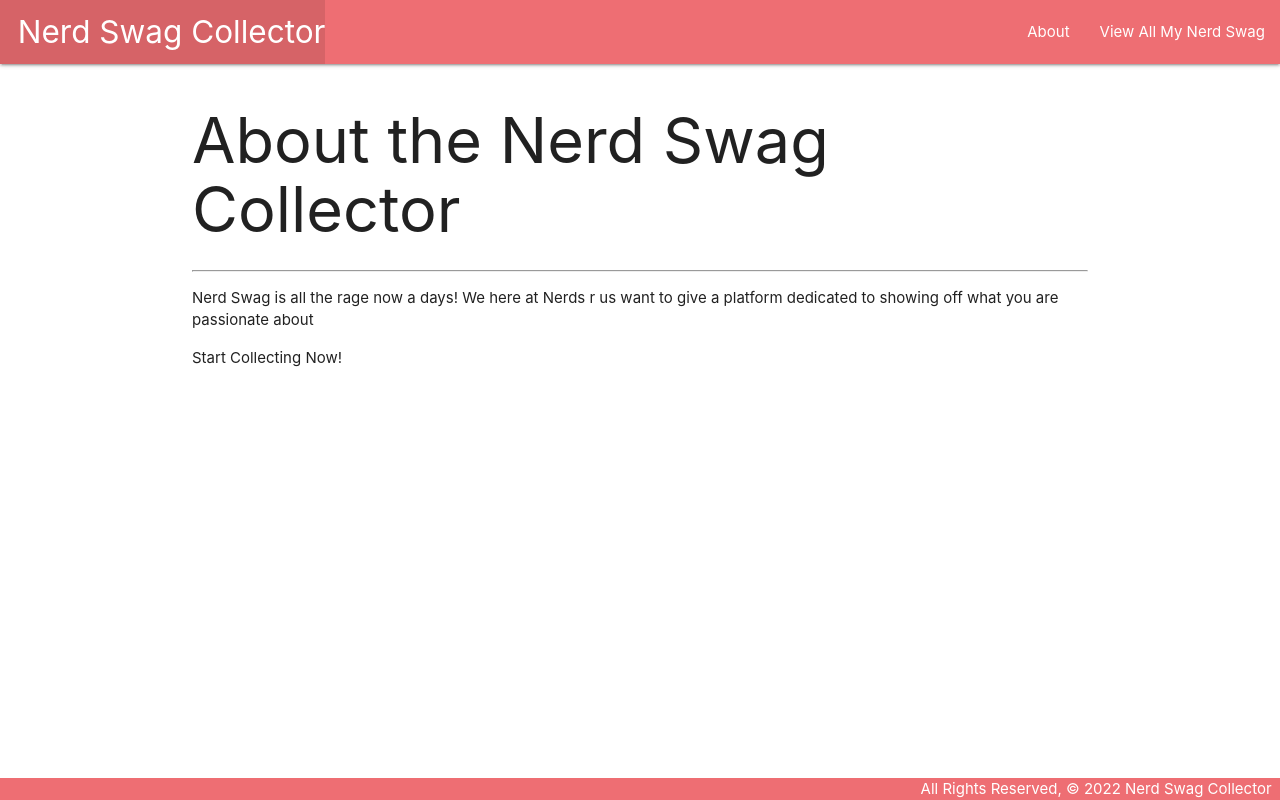
After one commit to ProSweeper/nerdswagcollector, a Django app: page /about/ in a window 1280 px wide. The commit adds this page. Run offline with Django 4.2, Linux system fonts and the light colour scheme.

Commit message:
add about and index functionality

```diff
--- /dev/null
+++ b/main_app/static/css/style.css
@@ -0,0 +1,14 @@
+body {
+    display: flex;
+    min-height: 100vh;
+    flex-direction: column;
+  }
+
+  main {
+    flex: 1 0 auto;
+  }
+
+  footer.page-footer {
+    padding-top: 0;
+    text-align: right;
+  }
--- /dev/null
+++ b/main_app/templates/about.html
@@ -0,0 +1,8 @@
+{% extends 'base.html' %}
+{% block content %}
+<h1>About the Nerd Swag Collector</h1>
+<hr>
+<p>Nerd Swag is all the rage now a days! We here at Nerds r us want to
+    give a platform dedicated to showing off what you are passionate about</p>
+<p>Start Collecting Now!</p>
+{% endblock %}
--- /dev/null
+++ b/main_app/templates/base.html
@@ -0,0 +1,33 @@
+{% load static %}
+<!DOCTYPE html><html lang="en">
+<head>
+  <meta charset="UTF-8">
+  <meta name="viewport" content="width=device-width, initial-scale=1.0">
+  <meta http-equiv="X-UA-Compatible" content="ie=edge">
+  <title>Nerd Swag Collector</title>
+  <link rel="stylesheet" href="https://cdnjs.cloudflare.com/ajax/libs/materialize/1.0.0/css/materialize.min.css">
+  <link rel="stylesheet" href="{% static 'css/style.css' %}">
+</head>
+<body>
+  <header class="navbar-fixed">
+    <nav>
+      <div class="nav-wrapper">
+        <ul>
+          <li><a href="/" class="left brand-logo">&nbsp;&nbsp;Nerd Swag Collector</a></li>
+        </ul>
+        <ul class="right">
+          <li><a href="/about">About</a></li>
+          <li><a href="/swag">View All My Nerd Swag</a></li>
+        </ul>
+      </div>
+    </nav>
+  </header>
+  <main class="container">
+    {% block content %}
+    {% endblock %}
+  </main>
+  <footer class="page-footer">
+    <div class="right">All Rights Reserved, &copy; 2022 Nerd Swag Collector &nbsp;</div>
+  </footer>
+</body>
+</html>
--- a/main_app/urls.py
+++ b/main_app/urls.py
@@ -6,4 +6,6 @@ from . import views
 
 urlpatterns = [
     path('', views.home, name='home'),
+    path('about/', views.about, name='about'),
+    path('swag/', views.swag_index, name='index'),
 ]
--- a/main_app/views.py
+++ b/main_app/views.py
@@ -1,7 +1,21 @@
 from django.shortcuts import render
+
+swag = [
+    {'item': 'Mandalorian Helmet', 'type': 'Wearable', 'description': 'Helmet from a Mandalorian'},
+    {'item': 'Uruk-Hai Rubber Duck', 'type': 'Display', 'description': 'A Rubber Duck wearing Isengard armour'},
+]
 
 # Create your views here.
 def home(request):
     # don't forget to add the .html since this is django it is needed
     return render(request, 'home.html')
     # we need to return from the function
+def about(request):
+    # render the about template
+    return render(request, 'about.html')
+
+def swag_index(request):
+    # pass in the temp data for the index page to render in the third arg
+    return render(request, 'swag/index.html', {
+        'swag': swag,
+    })
```
Also changed, not shown: main_app/templates/home.html (+5 -12 lines), main_app/templates/swag/index.html (added, +16 -0 lines).
